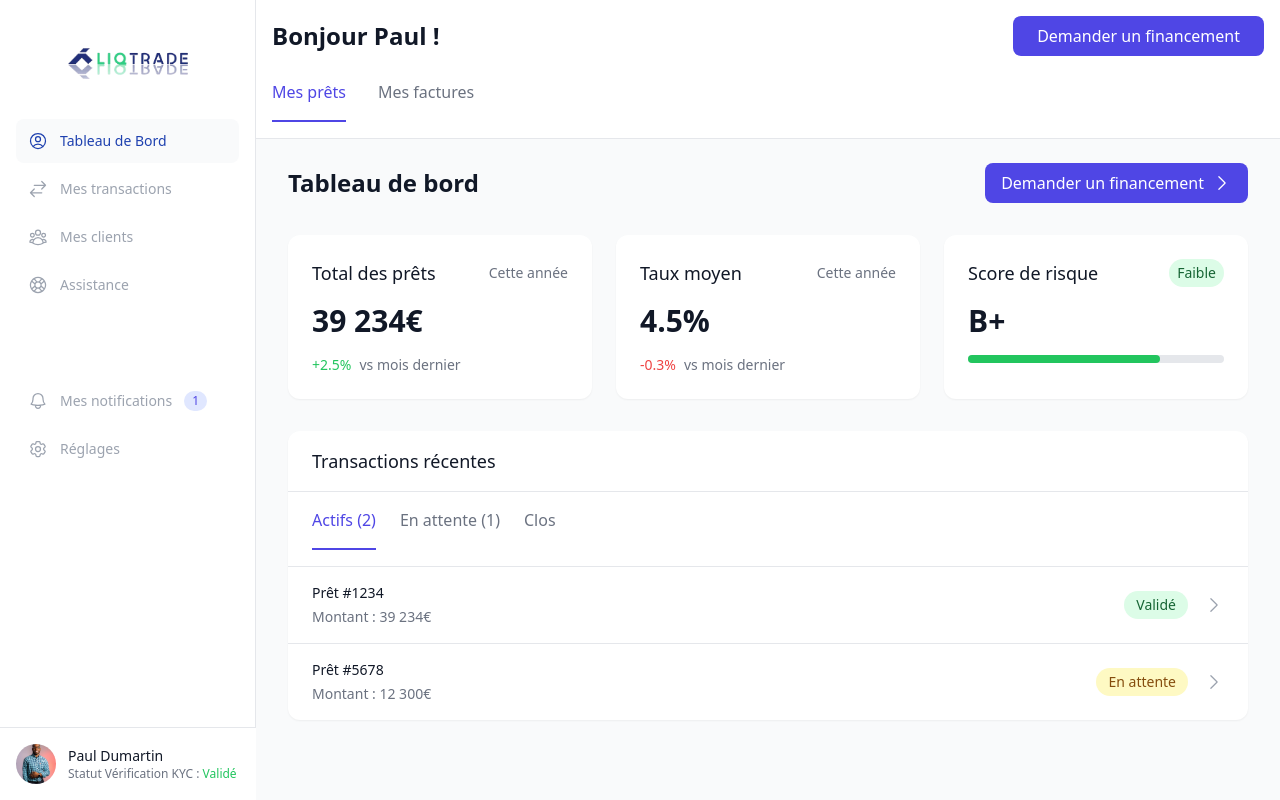
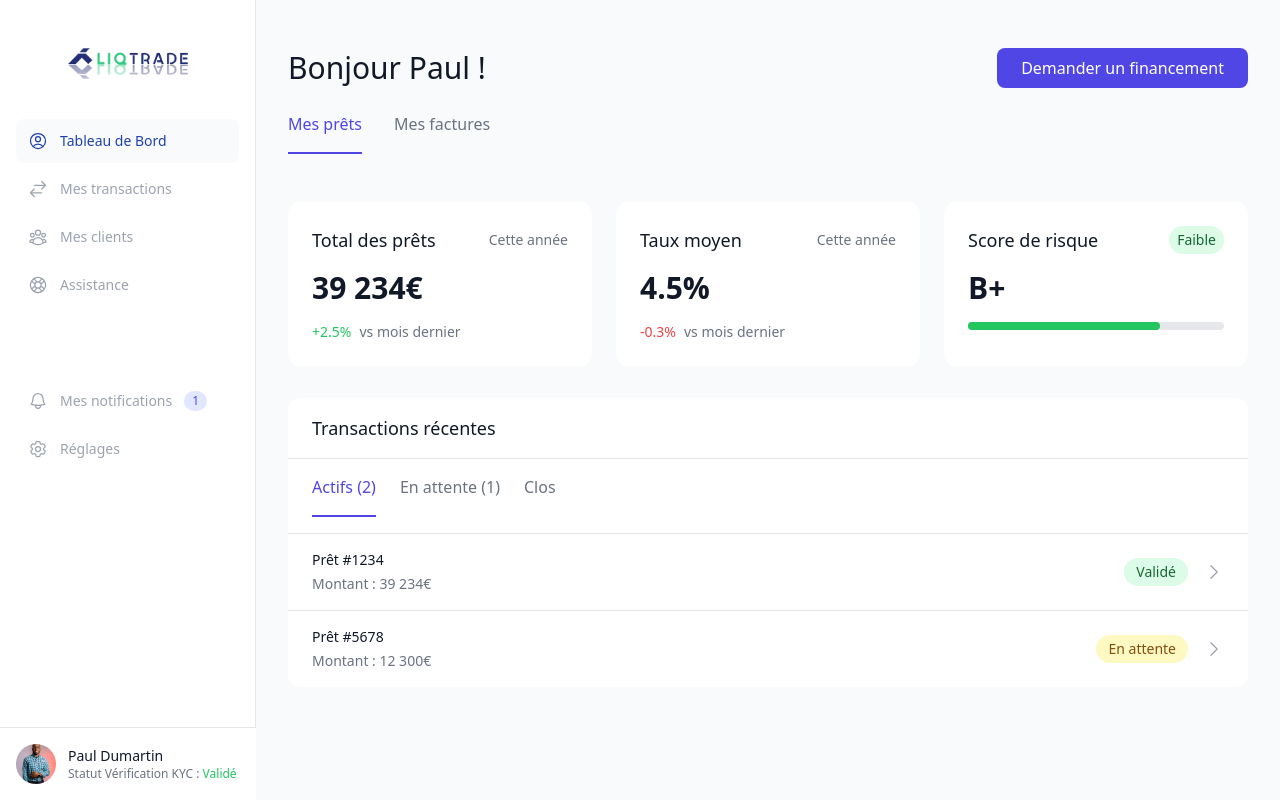
Before and after one commit to jennaram/liqtrade-frontend, a Next.js app: page /dashboard in a window 1280 px wide. Built offline with nearby package versions, Linux system fonts and the light colour scheme.

Commit message:
style: amélioration de l'en-tête et de la mise en page du tableau de bord avec des ajustements de typographie et d'espacement

```diff
--- a/src/app/components/dashboard/DashboardHeader.tsx
+++ b/src/app/components/dashboard/DashboardHeader.tsx
@@ -1,10 +1,10 @@
 const DashboardHeader = () => {
   return (
-    <header className="bg-white border-b border-gray-200 p-4">
-      <div className="max-w-7xl mx-auto">
+    <header className="bg-gray-50">
+      <div className="max-w-7xl mx-auto px-8 pt-12">
         <div className="flex justify-between items-center">
           <div>
-            <h1 className="text-2xl font-bold text-gray-900">Bonjour Paul !</h1>
+            <h1 className="text-3xl font-medium text-gray-900">Bonjour Paul !</h1>
           </div>
           <div className="flex items-center space-x-4">
             <button className="bg-indigo-600 text-white px-6 py-2 rounded-lg hover:bg-indigo-700 transition-colors">
--- a/src/app/components/dashboard/DashboardMain.tsx
+++ b/src/app/components/dashboard/DashboardMain.tsx
@@ -3,20 +3,9 @@ import { ChevronRightIcon } from '@heroicons/react/24/solid';
 const DashboardMain = () => {
   return (
     <main className="flex-1 bg-gray-50">
-      <div className="max-w-7xl mx-auto px-8 py-6">
-        {/* En-tête avec titre et bouton */}
-        <div className="flex justify-between items-center mb-8">
-          <h1 className="text-2xl font-semibold text-gray-900">Tableau de bord</h1>
-          <button className="bg-indigo-600 text-white px-4 py-2 rounded-lg hover:bg-indigo-700 transition-colors flex items-center">
-            Demander un financement
-            <ChevronRightIcon className="w-5 h-5 ml-2" />
-          </button>
-        </div>
-
-        {/* Grille de statistiques */}
+      <div className="max-w-7xl mx-auto px-8 pt-12">
         <div className="grid grid-cols-1 md:grid-cols-3 gap-6 mb-8">
-          {/* Carte Total des prêts */}
-          <div className="bg-white rounded-xl shadow-sm p-6">
+          <div className="bg-white rounded-xl p-6">
             <div className="flex items-center justify-between mb-4">
               <h3 className="text-lg font-medium text-gray-900">Total des prêts</h3>
               <span className="text-sm text-gray-500">Cette année</span>
@@ -28,8 +17,7 @@ const DashboardMain = () => {
             </div>
           </div>
 
-          {/* Carte Taux moyen */}
-          <div className="bg-white rounded-xl shadow-sm p-6">
+          <div className="bg-white rounded-xl p-6">
             <div className="flex items-center justify-between mb-4">
               <h3 className="text-lg font-medium text-gray-900">Taux moyen</h3>
               <span className="text-sm text-gray-500">Cette année</span>
@@ -41,8 +29,7 @@ const DashboardMain = () => {
             </div>
           </div>
 
-          {/* Carte Score de risque */}
-          <div className="bg-white rounded-xl shadow-sm p-6">
+          <div className="bg-white rounded-xl p-6">
             <div className="flex items-center justify-between mb-4">
               <h3 className="text-lg font-medium text-gray-900">Score de risque</h3>
               <span className="px-2 py-1 bg-green-100 text-green-800 rounded-full text-sm">Faible</span>
@@ -56,13 +43,11 @@ const DashboardMain = () => {
           </div>
         </div>
 
-        {/* Section des transactions */}
-        <div className="bg-white rounded-xl shadow-sm">
+        <div className="bg-white rounded-xl">
           <div className="px-6 py-4 border-b border-gray-200">
             <h2 className="text-lg font-medium text-gray-900">Transactions récentes</h2>
           </div>
 
-          {/* En-tête des filtres */}
           <div className="px-6 py-4 border-b border-gray-200">
             <div className="flex space-x-6">
               <button className="text-indigo-600 font-medium pb-4 border-b-2 border-indigo-600">
@@ -77,7 +62,6 @@ const DashboardMain = () => {
             </div>
           </div>
 
-          {/* Liste des transactions */}
           <div className="divide-y divide-gray-200">
             <div className="px-6 py-4 hover:bg-gray-50">
               <div className="flex justify-between items-center">
```
